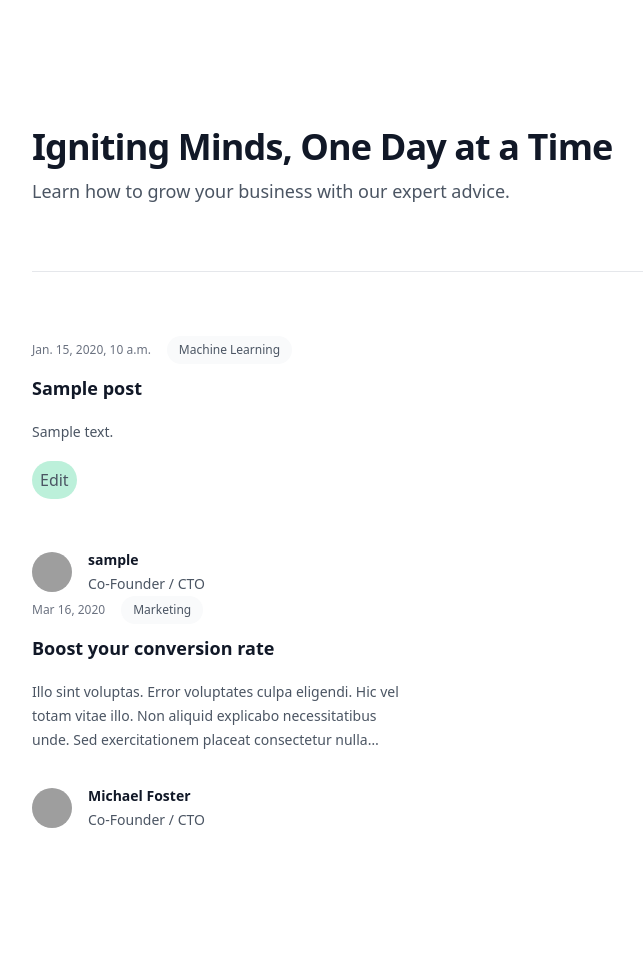
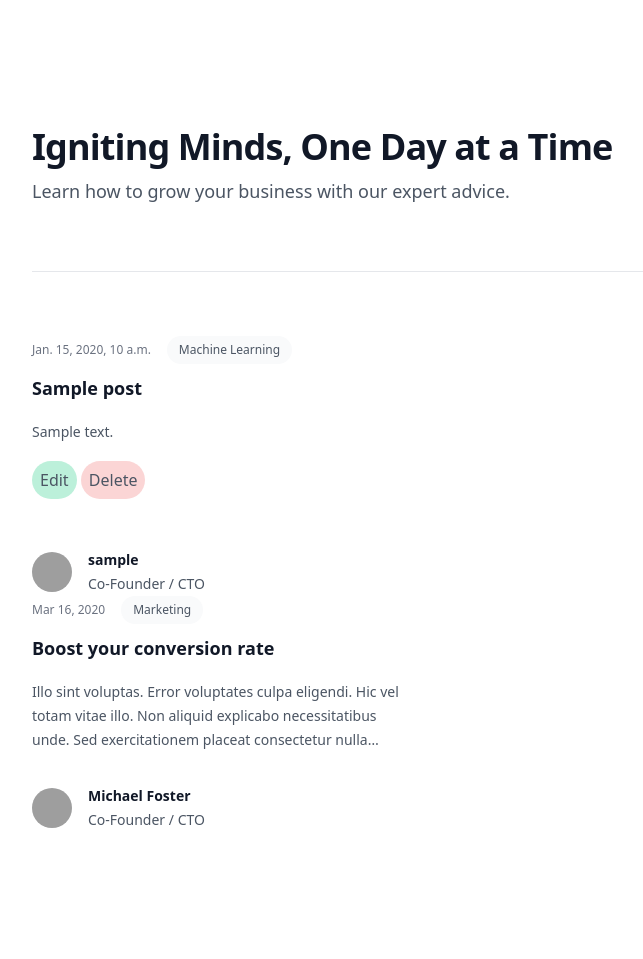
Before and after one commit to sphinx-austin/blogging-platform, a Django app: page / in a window 1280 px wide. Shown: the part 65-1024 px from the top of the page, without its empty margins (0-643 px from the left). Run offline with Django 4.2, Linux system fonts and the light colour scheme; tables that the repository leaves empty hold one stand-in row (values such as "Sample post"); style sheets or scripts are compiled from the project's sources; some libraries are stand-ins or nearby versions; grey boxes are pictures that could not be loaded.

Commit message:
update CRUD routes

```diff
--- a/templates/posts/home.html
+++ b/templates/posts/home.html
@@ -43,12 +43,17 @@
           </p>
 
         </div>
-        <!-- edit button -->
-        <div class="py-6">
+        <!-- CRUD buttons -->
+        <div class="block py-6">
           <a
             href="/article/edit/{{post.id}}"
             class="relative z-10 rounded-full bg-green-200 px-2 py-2 font-medium text-gray-600 hover:bg-green-300"
             >Edit</a
+          >
+          <a
+            href="/article/{{post.id}}/remove"
+            class="relative z-10 rounded-full bg-red-200 px-2 py-2 font-medium text-gray-600 hover:bg-red-300"
+            >Delete</a
           >
         </div>
         <div class="relative mt-8 flex items-center gap-x-4">
```
